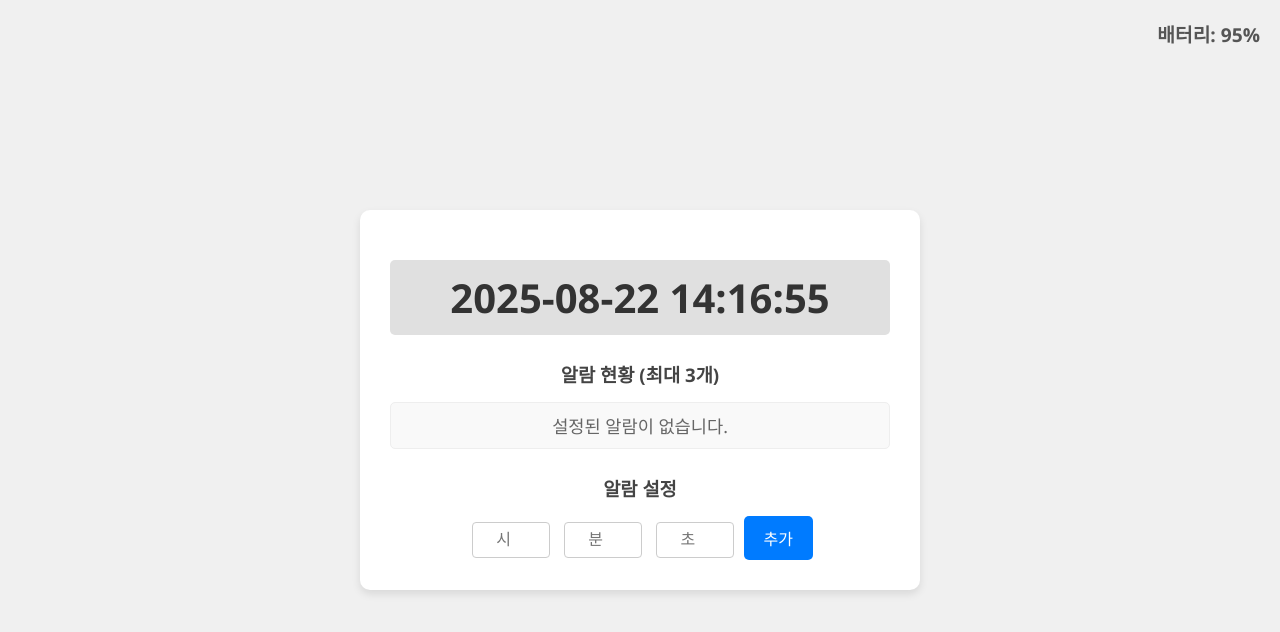
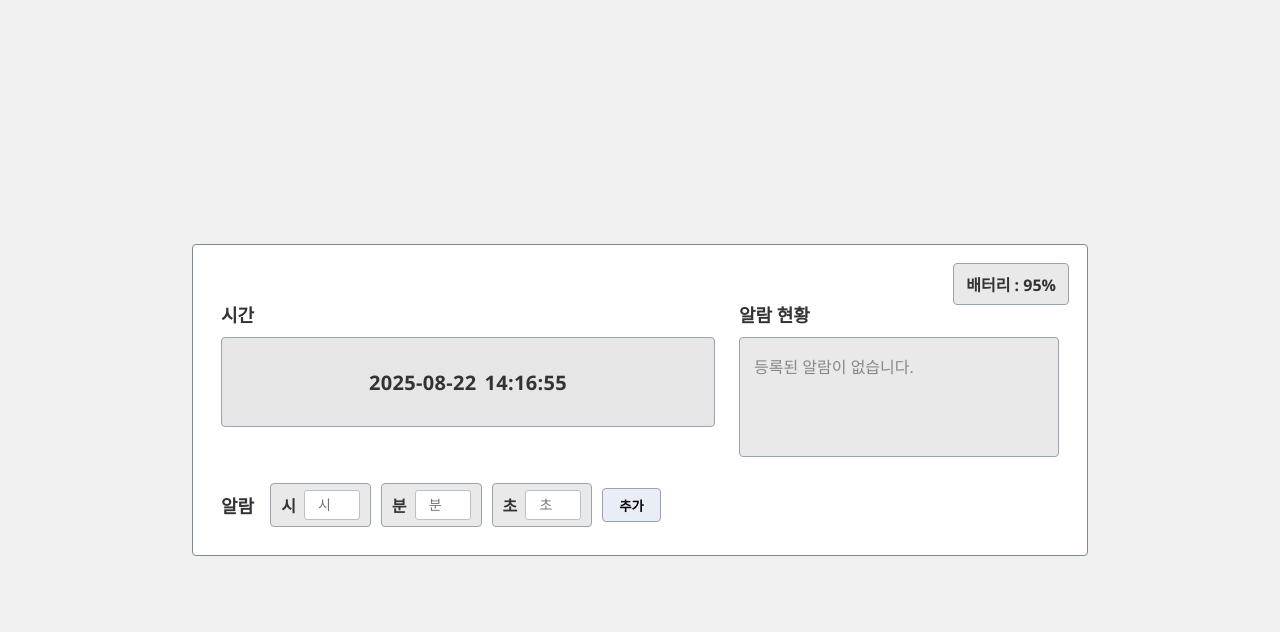
Before and after one commit to coom1222/25Comento, a plain HTML site: page watch.html in a window 1280 px wide. Drawn offline with Linux system fonts and the light colour scheme.

Commit message:
시계 & 계산기 구현 완료(계산기는 추가기능 제외)

```diff
--- a/css/watch.css
+++ b/css/watch.css
@@ -1,109 +1,111 @@
+/* 기본 */
+* { box-sizing: border-box; }
 body {
-    display: flex;
-    justify-content: center;
-    align-items: center;
-    min-height: 100vh;
-    margin: 0;
-    background-color: #f0f0f0;
+    min-height: 100vh; margin: 0;
+    display: grid; place-items: center;
+    background: #f0f0f0; color: #333;
     font-family: 'Segoe UI', Tahoma, Geneva, Verdana, sans-serif;
-    color: #333;
-    transition: background-color 0.3s ease;
+    transition: background-color .3s ease;
 }
 
+/* 컨테이너: 테두리 상자 */
 .container {
-    background-color: #fff;
-    padding: 30px;
-    border-radius: 10px;
-    box-shadow: 0 4px 8px rgba(0, 0, 0, 0.1);
-    text-align: center;
-    width: 90%;
-    max-width: 500px;
+    position: relative;
+    width: clamp(680px, 70vw, 920px);
+    background:#fff;
+    border:1px solid #7c8896;
+    border-radius: 4px;
+    padding: 28px;
 }
 
-.battery-display {
-    position: absolute;
-    top: 20px;
-    right: 20px;
-    font-size: 1.2em;
-    font-weight: bold;
-    color: #555;
+/* 배터리 칩(상단 우측) */
+.battery-chip{
+    position:absolute; top:18px; right:18px;
+    background:#e9e9e9; border:1px solid #9aa3ad; border-radius:4px;
+    padding:8px 12px; font-weight:600;
 }
 
-.clock-display {
-    font-size: 2.5em;
-    font-weight: bold;
-    margin: 20px 0;
-    padding: 10px;
-    border-radius: 5px;
-    background-color: #e0e0e0;
-    transition: background-color 0.5s ease;
+/* 중단 2열 레이아웃 */
+.grid{
+    display:grid;
+    grid-template-columns: 1fr 320px; /* 좌: 유동, 우: 고정폭 */
+    gap: 24px;
+    align-items: start;
+    margin-top: 28px;
 }
 
-.clock-display.black-background {
-    background-color: black;
-    color: black; /* Hide text by making it black on black */
+.col .label{
+    margin:0 0 10px 0; font-size:18px; font-weight:600;
 }
 
-.alarm-status h3,
-.alarm-setting h3 {
-    color: #444;
-    margin-top: 25px;
-    margin-bottom: 15px;
+/* 시간 박스(좌측 큰 박스) */
+.clock-box{
+    height: 90px;
+    display:flex; align-items:center; justify-content:center;
+    background:#e6e6e6; border:1px solid #9aa3ad; border-radius:4px;
+    font-size: 20px; font-weight:600; letter-spacing:.3px;
+    gap: 8px;
 }
 
-#alarmList {
-    list-style: none;
-    padding: 0;
-    margin: 0;
-    max-height: 120px;
-    overflow-y: auto;
-    border: 1px solid #eee;
-    border-radius: 5px;
-    background-color: #f9f9f9;
+/* 기존 JS가 토글하는 클래스 유지 */
+.clock-display.black-background{
+    background:#000; color:#000;
 }
 
-#alarmList li {
-    padding: 10px;
-    border-bottom: 1px solid #eee;
-    font-size: 1.1em;
-    color: #666;
+/* 알람 현황(우측 박스) */
+.alarm-box{
+    height: 120px;
+    background:#e9e9e9; border:1px solid #9aa3ad; border-radius:4px;
+    padding: 8px; overflow:auto;
+}
+#alarmList{
+    list-style:none; margin:0; padding:0;
+}
+#alarmList li{
+    padding:8px 6px; border-bottom:1px solid #d7d7d7; color:#555;
+}
+#alarmList li:last-child{ border-bottom:none; }
+
+/* 하단 입력 행 */
+.alarm-row{
+    display:flex; align-items:center; gap:10px;
+    margin-top: 26px;
 }
 
-#alarmList li:last-child {
-    border-bottom: none;
+.alarm-row .label{ font-size:18px; font-weight:600; margin-right:6px; }
+
+/* 작은 박스 형태의 입력+제목 칩 */
+.chip{
+    display:flex; align-items:center; gap:8px;
+    background:#e9e9e9; border:1px solid #9aa3ad; border-radius:4px;
+    padding: 6px 10px; font-weight:600;
+}
+.chip input[type="number"]{
+    width: 56px; height: 30px;
+    border:1px solid #b9c1c9; border-radius:3px;
+    background:#fff; text-align:center; font-size:14px;
+    outline:none;
 }
 
-.alarm-setting input[type="number"] {
-    width: 60px;
-    padding: 8px;
-    margin: 0 5px;
-    border: 1px solid #ccc;
-    border-radius: 4px;
-    text-align: center;
-    font-size: 1em;
+/* 추가 버튼 */
+.add-btn{
+    height: 34px; padding: 0 16px;
+    background:#e9eef6; border:1px solid #9aa3ad; border-radius:4px;
+    font-weight:700; cursor:pointer;
+}
+.add-btn:hover{ background:#dce6f4; }
+
+/* 알람 근접 시 깜빡임(기존 유지) */
+.red-flash { animation: flashRed .5s infinite alternate; }
+@keyframes flashRed{
+    from { background-color:#f0f0f0; }
+    to   { background-color:#ffcccc; }
 }
 
-.alarm-setting button {
-    padding: 10px 20px;
-    background-color: #007bff;
-    color: white;
-    border: none;
-    border-radius: 5px;
-    cursor: pointer;
-    font-size: 1em;
-    transition: background-color 0.3s ease;
+/* 반응형: 폭이 좁을 때 우측 컬럼도 유동화 */
+@media (max-width: 860px){
+    .container{ width: 92vw; }
+    .grid{ grid-template-columns: 1fr; }
+    .alarm-col{ order: 2; }
+    .time-col{ order: 1; }
 }
-
-.alarm-setting button:hover {
-    background-color: #0056b3;
-}
-
-/* FR5: Red flashing effect */
-.red-flash {
-    animation: flashRed 0.5s infinite alternate;
-}
-
-@keyframes flashRed {
-    from { background-color: #f0f0f0; }
-    to { background-color: #ffcccc; }
-}
--- a/js/watch.js
+++ b/js/watch.js
@@ -1,151 +1,212 @@
-document.addEventListener('DOMContentLoaded', () => {
-    // DOM Elements
-    const batteryPercentageSpan = document.getElementById('batteryPercentage');
+// js/watch.js
+
+(function () {
+    // ---------- DOM refs ----------
     const clockDisplay = document.getElementById('clockDisplay');
-    const currentDateSpan = document.getElementById('currentDate');
-    const currentTimeSpan = document.getElementById('currentTime');
-    const alarmHourInput = document.getElementById('alarmHour');
-    const alarmMinuteInput = document.getElementById('alarmMinute');
-    const alarmSecondInput = document.getElementById('alarmSecond');
-    const addAlarmButton = document.getElementById('addAlarmButton');
-    const alarmListUl = document.getElementById('alarmList');
-    const body = document.body;
+    const currentDateEl = document.getElementById('currentDate');
+    const currentTimeEl = document.getElementById('currentTime');
+    const batteryEl = document.getElementById('batteryPercentage');
 
-    // Battery Logic (FR1, FR2)
-    let batteryPercentage = 100;
+    const alarmHourEl = document.getElementById('alarmHour');
+    const alarmMinuteEl = document.getElementById('alarmMinute');
+    const alarmSecondEl = document.getElementById('alarmSecond');
+    const addAlarmBtn = document.getElementById('addAlarmButton');
+    const alarmListEl = document.getElementById('alarmList');
 
-    const updateBatteryDisplay = () => {
-        batteryPercentageSpan.textContent = batteryPercentage;
-        if (batteryPercentage <= 0) {
+    const containerEl = document.querySelector('.container');
+
+    // ---------- State ----------
+    let battery = 100;                 // 시작 100%
+    let batteryTimerId = null;
+    let clockTimerId = null;
+
+    // 알람은 'HH:MM:SS' 문자열로 관리
+    const MAX_ALARMS = 3;
+    let alarms = [];
+
+    // ---------- Utilities ----------
+    const pad2 = (n) => String(n).padStart(2, '0');
+
+    function formatDateTime(d = new Date()) {
+        const yyyy = d.getFullYear();
+        const mm = pad2(d.getMonth() + 1);
+        const dd = pad2(d.getDate());
+        const hh = pad2(d.getHours());
+        const mi = pad2(d.getMinutes());
+        const ss = pad2(d.getSeconds());
+        return {
+            date: `${yyyy}-${mm}-${dd}`,
+            time: `${hh}:${mi}:${ss}`,
+            full: `${yyyy}-${mm}-${dd}   ${hh}:${mi}:${ss}`,
+        };
+    }
+
+    function getNowHms() {
+        const { time } = formatDateTime(new Date());
+        return time; // 'HH:MM:SS'
+    }
+
+    function renderClock() {
+        const { date, time } = formatDateTime(new Date());
+        currentDateEl.textContent = date;
+        currentTimeEl.textContent = time;
+    }
+
+    function renderBattery() {
+        batteryEl.textContent = battery;
+    }
+
+    function setBlackoutIfNeeded() {
+        // 배터리가 0%가 되면, 시간 표시 영역만 검정 배경 + 글자 숨김
+        // (CSS: .clock-display.black-background { background:#000; color:#000; })
+        if (battery <= 0) {
             clockDisplay.classList.add('black-background');
-            clearInterval(batteryInterval);
         }
-    };
+    }
 
-    const batteryInterval = setInterval(() => {
-        if (batteryPercentage > 0) {
-            batteryPercentage--;
-            updateBatteryDisplay();
+    function startClock() {
+        // 1초마다 현재 시간 업데이트 + 알람 체크
+        if (clockTimerId) clearInterval(clockTimerId);
+        clockTimerId = setInterval(() => {
+            renderClock();
+            tickAlarms();
+        }, 1000);
+
+        // 즉시 1회 렌더
+        renderClock();
+    }
+
+    function startBattery() {
+        // 1초마다 1% 감소(0%에서 멈춤)
+        if (batteryTimerId) clearInterval(batteryTimerId);
+        batteryTimerId = setInterval(() => {
+            if (battery > 0) {
+                battery -= 1;
+                renderBattery();
+                if (battery <= 0) {
+                    battery = 0;
+                    renderBattery();
+                    setBlackoutIfNeeded();
+                    // 배터리 0% 이후에도 시계는 계속 흐르지만
+                    // 사용자는 검정 배경으로 시간은 보이지 않음 (요구사항)
+                    clearInterval(batteryTimerId);
+                }
             }
         }, 1000);
 
-    updateBatteryDisplay(); // Initial display
+        // 즉시 1회 렌더
+        renderBattery();
+    }
 
-    // Clock Logic (FR1)
-    const updateClock = () => {
-        const now = new Date();
-        const year = now.getFullYear();
-        const month = String(now.getMonth() + 1).padStart(2, '0');
-        const day = String(now.getDate()).padStart(2, '0');
-        const hours = String(now.getHours()).padStart(2, '0');
-        const minutes = String(now.getMinutes()).padStart(2, '0');
-        const seconds = String(now.getSeconds()).padStart(2, '0');
+    // ---------- Alarms ----------
+    function normalizeAlarmInput() {
+        const h = Number(alarmHourEl.value);
+        const m = Number(alarmMinuteEl.value);
+        const s = Number(alarmSecondEl.value);
 
-        currentDateSpan.textContent = `${year}-${month}-${day}`;
-        currentTimeSpan.textContent = `${hours}:${minutes}:${seconds}`;
-    };
+        // 기본 검증
+        if (
+            Number.isNaN(h) || Number.isNaN(m) || Number.isNaN(s) ||
+            h < 0 || h > 23 || m < 0 || m > 59 || s < 0 || s > 59
+        ) {
+            return null;
+        }
+        return `${pad2(h)}:${pad2(m)}:${pad2(s)}`;
+    }
 
-    setInterval(updateClock, 1000);
-    updateClock(); // Initial display
+    function renderAlarmList() {
+        alarmListEl.innerHTML = '';
 
-    // Alarm Logic (FR3, FR4, FR5)
-    let alarms = []; // Stores { hour, minute, second }
-
-    const updateAlarmList = () => {
-        alarmListUl.innerHTML = '';
         if (alarms.length === 0) {
-            alarmListUl.innerHTML = '<li>설정된 알람이 없습니다.</li>';
-            return;
-        }
-        alarms.forEach((alarm, index) => {
             const li = document.createElement('li');
-            const alarmTime = `${String(alarm.hour).padStart(2, '0')}:${String(alarm.minute).padStart(2, '0')}:${String(alarm.second).padStart(2, '0')}`;
-            li.textContent = `알람 ${index + 1}: ${alarmTime}`;
-            alarmListUl.appendChild(li);
-        });
-    };
-
-    const addAlarm = () => {
-        if (alarms.length >= 3) {
-            alert('최대 3개의 알람만 설정할 수 있습니다.');
+            li.textContent = '등록된 알람이 없습니다.';
+            li.style.color = '#888';
+            alarmListEl.appendChild(li);
             return;
         }
 
-        const hour = parseInt(alarmHourInput.value);
-        const minute = parseInt(alarmMinuteInput.value);
-        const second = parseInt(alarmSecondInput.value);
+        alarms.forEach((t, idx) => {
+            const li = document.createElement('li');
+            li.textContent = t;
 
-        if (isNaN(hour) || isNaN(minute) || isNaN(second) || hour < 0 || hour > 23 || minute < 0 || minute > 59 || second < 0 || second > 59) {
-            alert('유효한 시, 분, 초를 입력해주세요.');
+            const delBtn = document.createElement('button');
+            delBtn.textContent = '삭제';
+            delBtn.style.marginLeft = '8px';
+            delBtn.style.cursor = 'pointer';
+            delBtn.onclick = () => {
+                removeAlarm(idx);
+            };
+
+            li.appendChild(delBtn);
+            alarmListEl.appendChild(li);
+        });
+
+        // 최대치 도달 시 버튼 비활성
+        addAlarmBtn.disabled = alarms.length >= MAX_ALARMS;
+    }
+
+    function addAlarm() {
+        const timeStr = normalizeAlarmInput();
+        if (!timeStr) {
+            alert('시/분/초를 올바르게 입력하세요.');
+            return;
+        }
+        if (alarms.length >= MAX_ALARMS) {
+            alert(`알람은 최대 ${MAX_ALARMS}개까지 가능합니다.`);
+            return;
+        }
+        if (alarms.includes(timeStr)) {
+            alert('이미 등록된 알람입니다.');
             return;
         }
 
-        alarms.push({ hour, minute, second });
-        // Sort alarms by time for consistent display and easier checking
-        alarms.sort((a, b) => {
-            if (a.hour !== b.hour) return a.hour - b.hour;
-            if (a.minute !== b.minute) return a.minute - b.minute;
-            return a.second - b.second;
-        });
+        alarms.push(timeStr);
+        renderAlarmList();
+    }
 
-        updateAlarmList();
+    function removeAlarm(index) {
+        alarms.splice(index, 1);
+        renderAlarmList();
+    }
 
-        // Clear input fields
-        alarmHourInput.value = '';
-        alarmMinuteInput.value = '';
-        alarmSecondInput.value = '';
-    };
+    // 알람 체크: 현재 시각과 일치하면 알림 + 깜빡임 효과
+    function tickAlarms() {
+        if (alarms.length === 0) return;
 
-    addAlarmButton.addEventListener('click', addAlarm);
+        const now = getNowHms();
+        const matchIndex = alarms.findIndex((t) => t === now);
+        if (matchIndex !== -1) {
+            // 간단한 알람 동작: 컨테이너 붉게 깜빡임 + alert
+            containerEl.classList.add('red-flash');
 
-    let isFlashing = false;
+            // 몇 초간 깜빡인 뒤 해제
+            setTimeout(() => {
+                containerEl.classList.remove('red-flash');
+            }, 3000);
 
-    const checkAlarms = () => {
-        const now = new Date();
-        const currentHour = now.getHours();
-        const currentMinute = now.getMinutes();
-        const currentSecond = now.getSeconds();
+            // 알림창
+            try {
+                alert(`알람 시간입니다! (${alarms[matchIndex]})`);
+            } catch (_) {
+                // alert가 차단될 수 있어도 UI 깜빡임은 동작
+            }
 
-        let alarmTriggered = false;
-
-        for (let i = alarms.length - 1; i >= 0; i--) {
-            const alarm = alarms[i];
-            const alarmTime = new Date();
-            alarmTime.setHours(alarm.hour, alarm.minute, alarm.second, 0);
-
-            const timeDiff = (alarmTime.getTime() - now.getTime()) / 1000; // Difference in seconds
-
-            if (timeDiff > 0 && timeDiff <= 3) {
-                // Alarm is within 3 seconds
-                if (!isFlashing) {
-                    body.classList.add('red-flash');
-                    isFlashing = true;
-                }
-                alarmTriggered = true;
-                break; // Only one alarm needs to trigger the flash
-            } else if (timeDiff <= 0 && timeDiff > -1) { // Alarm time has just passed (within 1 second)
-                // Alarm has just passed, remove it
-                alarms.splice(i, 1);
-                updateAlarmList();
-                // If this was the only alarm triggering the flash, stop it
-                if (!alarms.some(a => {
-                    const tempAlarmTime = new Date();
-                    tempAlarmTime.setHours(a.hour, a.minute, a.second, 0);
-                    const tempTimeDiff = (tempAlarmTime.getTime() - now.getTime()) / 1000;
-                    return tempTimeDiff > 0 && tempTimeDiff <= 3;
-                })) {
-                    body.classList.remove('red-flash');
-                    isFlashing = false;
-                }
+            // 한 번 울린 알람은 제거
+            removeAlarm(matchIndex);
         }
     }
 
-        if (!alarmTriggered && isFlashing) {
-            body.classList.remove('red-flash');
-            isFlashing = false;
+    // ---------- Event bindings ----------
+    addAlarmBtn.addEventListener('click', addAlarm);
+
+    // ---------- Init ----------
+    function init() {
+        renderClock();
+        renderBattery();
+        renderAlarmList();
+        startClock();
+        startBattery();
     }
-    };
 
-    setInterval(checkAlarms, 500); // Check alarms more frequently for better responsiveness
-    updateAlarmList(); // Initial display
-});
+    document.addEventListener('DOMContentLoaded', init);
+})();
--- a/watch.html
+++ b/watch.html
@@ -3,30 +3,56 @@
 <head>
     <meta charset="UTF-8">
     <meta name="viewport" content="width=device-width, initial-scale=1.0">
-    <title>Gemini Clock & Alarm</title>
+    <title>알람시계</title>
     <link rel="stylesheet" href="css/watch.css">
 </head>
 <body>
-    <div class="container">
-        <div class="battery-display">배터리: <span id="batteryPercentage">100</span>%</div>
-        <div class="clock-display" id="clockDisplay">
-            <span id="currentDate"></span> <span id="currentTime"></span>
-        </div>
-        <div class="alarm-status">
-            <h3>알람 현황 (최대 3개)</h3>
-            <ul id="alarmList">
-                <!-- Alarms will be listed here -->
-            </ul>
-        </div>
-        <div class="alarm-setting">
-            <h3>알람 설정</h3>
-            <input type="number" id="alarmHour" placeholder="시" min="0" max="23">
-            <input type="number" id="alarmMinute" placeholder="분" min="0" max="59">
-            <input type="number" id="alarmSecond" placeholder="초" min="0" max="59">
-            <button id="addAlarmButton">추가</button>
-        </div>
+<div class="container">
+    <!-- 상단 우측 배터리 -->
+    <div class="battery-chip">
+        배터리 : <span id="batteryPercentage">100</span>%
     </div>
 
-    <script src="js/watch.js"></script>
+    <!-- 중단 2열 레이아웃 -->
+    <div class="grid">
+        <!-- 좌측: 시간 -->
+        <section class="col time-col">
+            <h3 class="label">시간</h3>
+            <div class="clock-box clock-display" id="clockDisplay" aria-live="off">
+                <span id="currentDate"></span>
+                <span id="currentTime"></span>
+            </div>
+        </section>
+
+        <!-- 우측: 알람 현황 -->
+        <section class="col alarm-col">
+            <h3 class="label">알람 현황</h3>
+            <div class="alarm-box">
+                <ul id="alarmList"></ul>
+            </div>
+        </section>
+    </div>
+
+    <!-- 하단: 알람 입력 라인 -->
+    <div class="alarm-row">
+        <span class="label">알람</span>
+
+        <label class="chip">시
+            <input type="number" id="alarmHour" placeholder="시" min="0" max="23" />
+        </label>
+
+        <label class="chip">분
+            <input type="number" id="alarmMinute" placeholder="분" min="0" max="59" />
+        </label>
+
+        <label class="chip">초
+            <input type="number" id="alarmSecond" placeholder="초" min="0" max="59" />
+        </label>
+
+        <button id="addAlarmButton" class="add-btn">추가</button>
+    </div>
+</div>
+
+<script src="js/watch.js"></script>
 </body>
 </html>
```
Also changed, not shown: 1 other file. Lines whose indentation alone changed are shown as unchanged.
